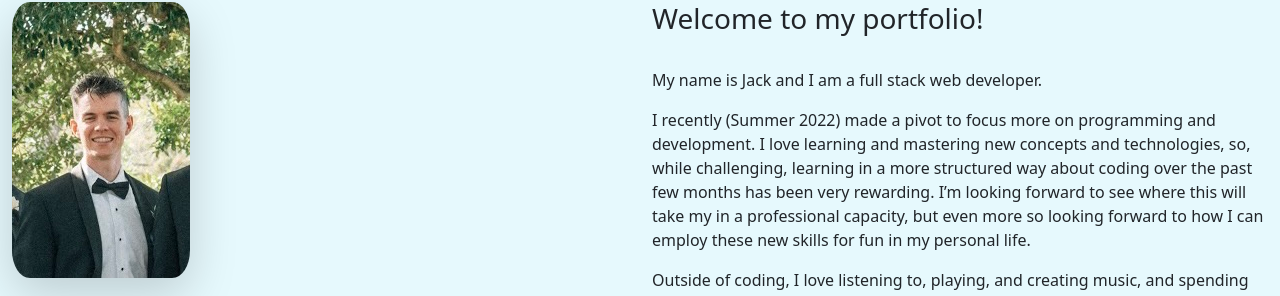
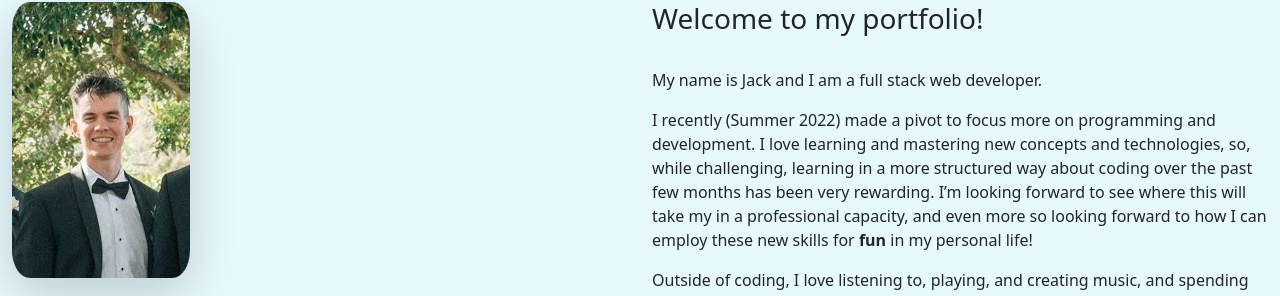
Before and after one commit to jcdoran33/my-portfolio-react, a React (Create React App) app: page / in a window 1280 px wide. Shown: the part 96-392 px from the top of the page. Built offline with nearby package versions, Linux system fonts and the light colour scheme.

Commit message:
minor edits to about me description

```diff
--- a/src/components/pages/About.js
+++ b/src/components/pages/About.js
@@ -15,7 +15,7 @@ export default function About() {
                     <h3>Welcome to my portfolio!</h3>
                     <br/>
                     <p>My name is Jack and I am a full stack web developer.</p>
-                    <p>I recently (Summer 2022) made a pivot to focus more on programming and development. I love learning and mastering new concepts and technologies, so, while challenging, learning in a more structured way about coding over the past few months has been very rewarding. I’m looking forward to see where this will take my in a professional capacity, but even more so looking forward to how I can employ these new skills for fun in my personal life.</p>
+                    <p>I recently (Summer 2022) made a pivot to focus more on programming and development. I love learning and mastering new concepts and technologies, so, while challenging, learning in a more structured way about coding over the past few months has been very rewarding. I’m looking forward to see where this will take my in a professional capacity, and even more so looking forward to how I can employ these new skills for <strong>fun</strong> in my personal life!</p>
                     <p>Outside of coding, I love listening to, playing, and creating music, and spending time with my rescue dog, Kaya.</p>
                 </div>
             </div>
```
